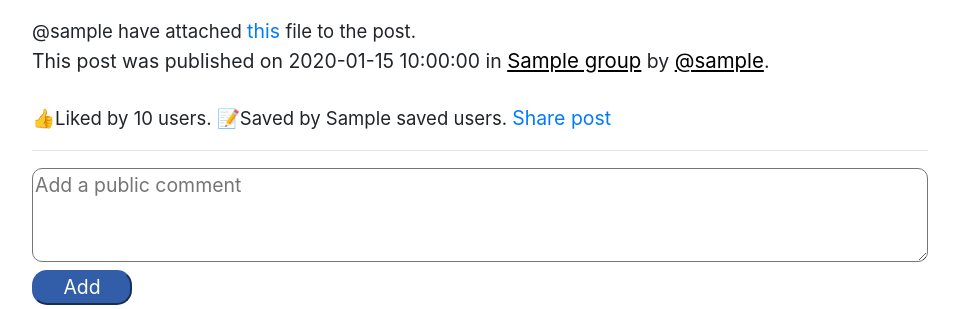
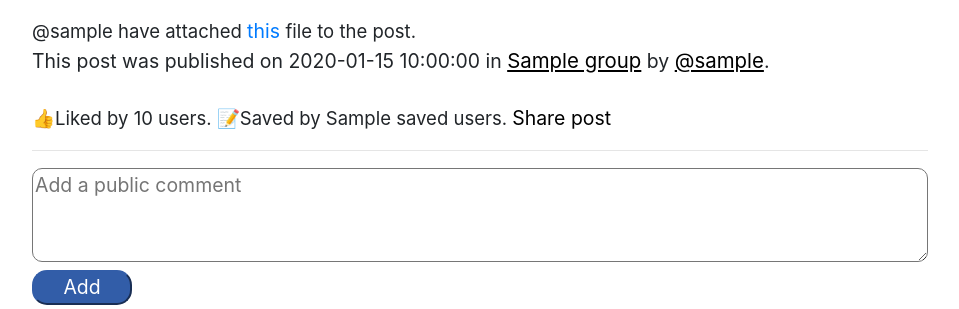
Before and after one commit to BekhruzSNiyazov/Social-Media-App---beta---firebase-version, a Flask app: template templates/post.html in a window 1280 px wide. Shown: the part 235-544 px from the top of the page, without its empty margins (160-1119 px from the left). Run offline with Flask 2, Linux system fonts and the light colour scheme; the template is opened without the code that fills it: most values are stand-ins (such as "Sample title", 1, 10 or a date in 2020); some libraries are stand-ins or nearby versions.

Commit message:
Update post.html

```diff
--- a/templates/post.html
+++ b/templates/post.html
@@ -21,7 +21,7 @@
 		{% else %}
 			📝Saved by {{post['saved']}} users.
 		{% endif %}
-		<a href="/share-{{post['_id']}}" class="a">Share post</a><br>
+		<a href="/share-{{post['_id']}}" style="color: black;">Share post</a><br>
 		<hr>
 		<form action="/add-comment-{{post['_id']}}" method="POST">
 			<textarea name="text" placeholder="Add a public comment" rows="3" style="border-radius: 10px; width: 100%;"></textarea>
```
